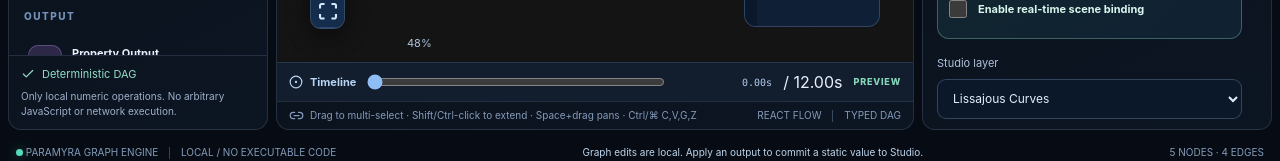
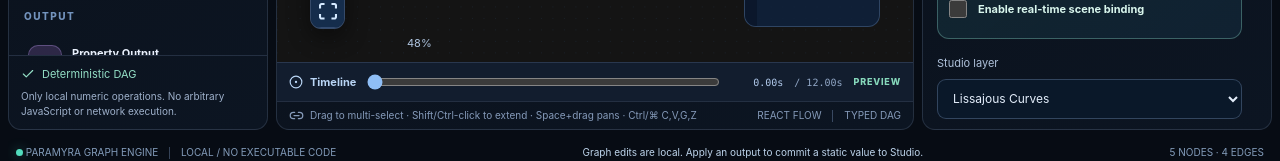
Before and after one commit to GendByteMaster/Paramyra, a Next.js app: page /studio/graph in a window 1280 px wide. Shown: the part 632-793 px from the top of the page. Built offline with nearby package versions, Linux system fonts and the light colour scheme.

Commit message:
style(graph): render separate total duration without altering playhead output

```diff
--- a/src/app/editor-design-system.css
+++ b/src/app/editor-design-system.css
@@ -131,6 +131,8 @@
 .pm-editor-shell .pm-ng-playhead,
 .pm-editor-shell .pm-ng-footer,
 .pm-editor-shell .pm-ng-commandbar { flex-shrink: 0; }
+.pm-editor-shell .pm-ng-playhead-duration { color: var(--editor-muted); font: 10px ui-monospace, Menlo, Consolas, monospace; white-space: nowrap; }
+.pm-editor-shell .pm-ng-playhead output { min-width: 52px; }
 
 /* Both desktop editors use the same width tiers and identical pane tracks. */
 @media (min-width: 1600px) {
```
